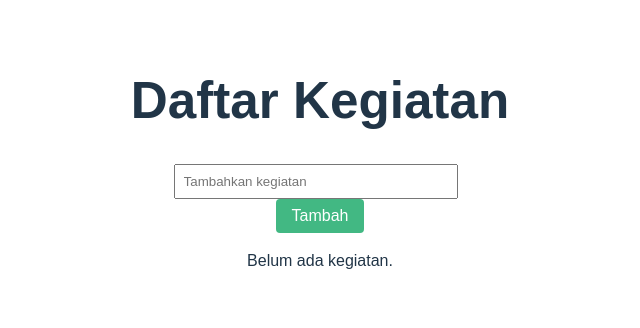
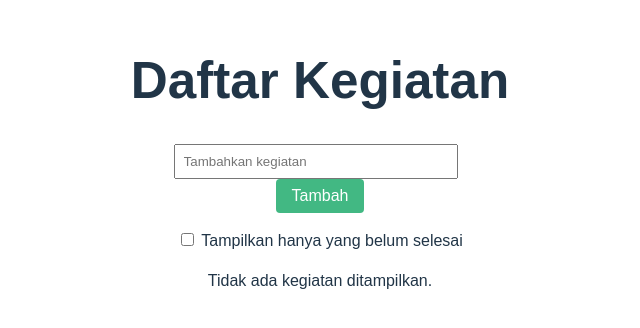
Before and after one commit to dheniel01/32-pbk-uts-233510140, a Vue app: page / in a window 1280 px wide. Shown: the part 236-564 px from the top of the page, without its empty margins (320-960 px from the left). Built offline with nearby package versions, Linux system fonts and the light colour scheme.

Commit message:
Dapat Memfilter hanya memunculkan kegiatan yang belum selesai saja

```diff
--- a/src/App.vue
+++ b/src/App.vue
@@ -11,9 +11,16 @@
       <button type="submit">Tambah</button>
     </form>
 
-    <ul v-if="todos.length" class="todo-list">
+    <div class="filter">
+      <label>
+        <input type="checkbox" v-model="showOnlyIncomplete" />
+        Tampilkan hanya yang belum selesai
+      </label>
+    </div>
+
+    <ul v-if="filteredTodos.length" class="todo-list">
       <li
-        v-for="(todo, index) in todos"
+        v-for="(todo, index) in filteredTodos"
         :key="index"
         class="todo-item"
       >
@@ -30,15 +37,16 @@
         </button>
       </li>
     </ul>
-    <p v-else>Belum ada kegiatan.</p>
+    <p v-else>Tidak ada kegiatan ditampilkan.</p>
   </main>
 </template>
 
 <script setup>
-import { ref } from 'vue'
+import { ref, computed } from 'vue'
 
 const newTodo = ref('')
 const todos = ref([])
+const showOnlyIncomplete = ref(false)
 
 function addTodo() {
   if (newTodo.value.trim() !== '') {
@@ -53,6 +61,13 @@ function addTodo() {
 function removeTodo(index) {
   todos.value.splice(index, 1)
 }
+
+// Filter computed: hanya tampilkan kegiatan belum selesai jika dipilih
+const filteredTodos = computed(() => {
+  return showOnlyIncomplete.value
+    ? todos.value.filter(todo => !todo.done)
+    : todos.value
+})
 </script>
 
 <style scoped>
@@ -80,6 +95,10 @@ button {
   border: none;
   border-radius: 4px;
   cursor: pointer;
+}
+
+.filter {
+  margin-bottom: 1rem;
 }
 
 .todo-list {
```
